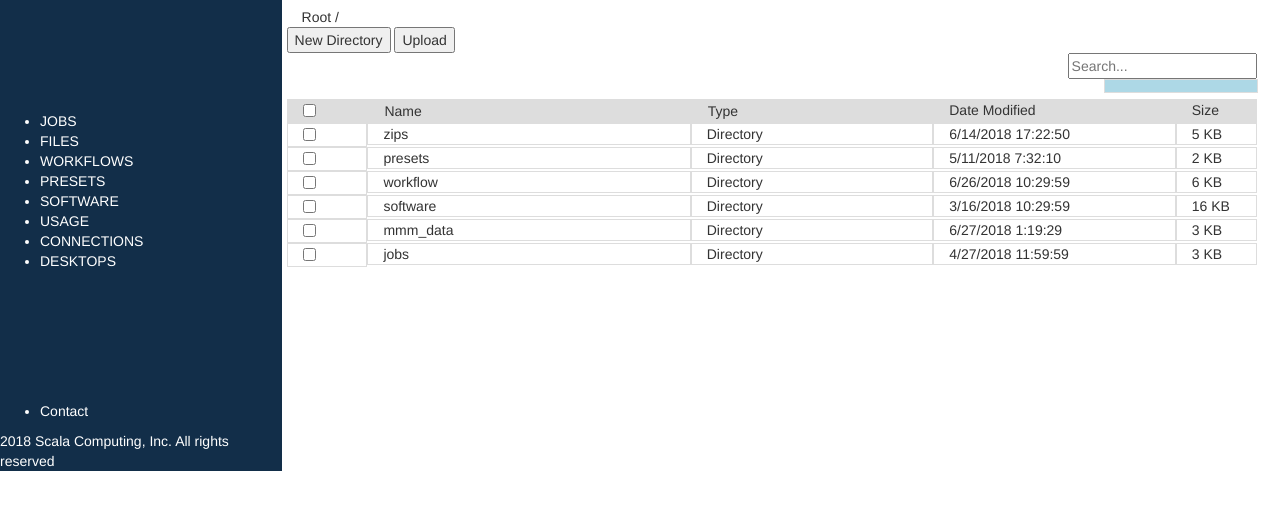
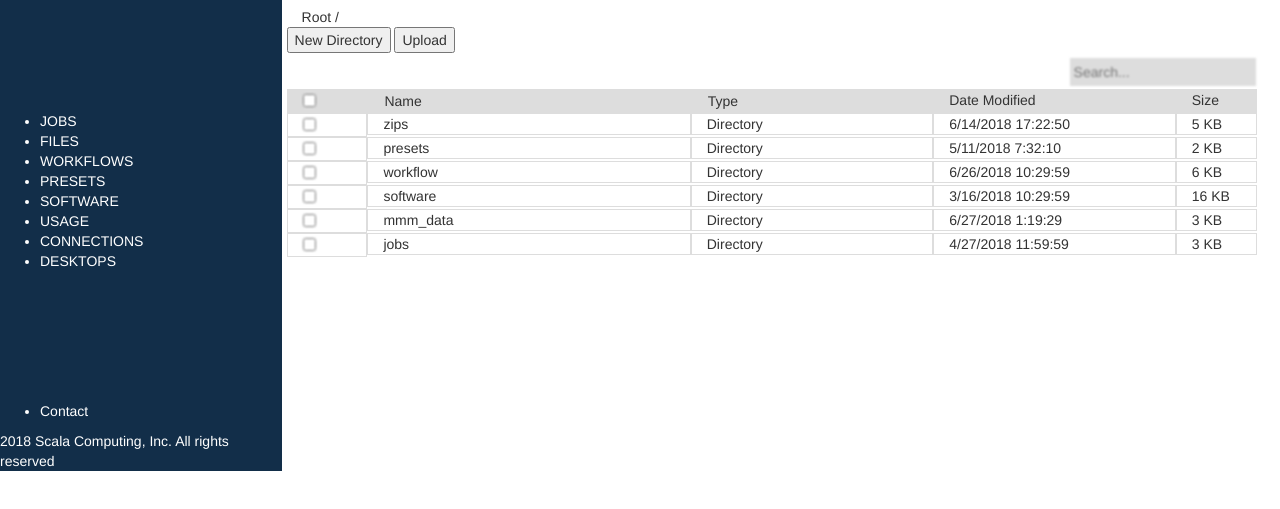
Before and after one commit to camdevcam/front-end-screen, a plain HTML site: page index.htm in a window 1280 px wide. Shown: the part 49-558 px from the top of the page. Drawn offline with nearby package versions, Linux system fonts and the light colour scheme.

Commit message:
fuzzy search

```diff
--- a/global.js
+++ b/global.js
@@ -36,7 +36,9 @@
     for (i in json) {
         string +='<div class="row"><div class="col-md-15 col-sm-1"><input type="checkbox" name="chk[]"></div><div class="col-md-15 col-sm-4"><span class="folders">'+json[i].Name+'</span></div><div class="col-md-15 col-sm-3"><span class="directory">'+json[i].Type+'</span></div><div class="col-md-15 col-sm-3"><span class="date-stamp">'+json[i].DateModified+'</span></div><div class="col-md-15 col-sm-1"><span class="date-size">'+json[i].Size+'</span></div></div>';
     };
+
     document.getElementsByClassName('update-data')[0].innerHTML =string
+    document.getElementById("result").style.display="none";
 
     // Sort functions + outputs
 
@@ -118,5 +120,16 @@
     function changeInput(val) {
       if (val.length == 0) return;
       var autoCompleteResult = matchIt(val);
-      document.getElementById("ac").innerHTML = autoCompleteResult.map(i => i.Name).join('<br>')
+      document.getElementById("ac").innerHTML = autoCompleteResult.map(i => i.Name).join('<br>');
+      document.getElementById("result").style.display="inline-block";
+
+      startTimer()
     }
+
+    function hideResult () {
+        document.getElementById("result").style.display="none";
+    }
+
+    function startTimer() {
+        var tim = window.setTimeout("hideResult()", 5000);
+    }
--- a/styles.css
+++ b/styles.css
@@ -49,7 +49,7 @@ body {
     text-align: center;
     margin-top: -10px;
     z-index: 1001;
-    background: lightblue;
+    background: #ffffff;
     padding: 6px;
 }
 #hd {
@@ -77,6 +77,42 @@ body {
     width: 20%;
     float: left;
 }
+input {
+  border: 1px solid;
+  color: gray;
+  padding: 4px;
+  filter: blur(1px);
+  background: #dddddd;
+}
+
+input:focus-within {
+  background: #ffffff;
+  color: black;
+  filter: blur(0px);
+}
+/*
+input:focus {
+  filter: blur(0px);
+}
+*/
+
+input[type=text], textarea {
+  -webkit-transition: all 0.30s ease-in-out;
+  -moz-transition: all 0.30s ease-in-out;
+  -ms-transition: all 0.30s ease-in-out;
+  -o-transition: all 0.30s ease-in-out;
+  outline: none;
+  padding: 3px 0px 3px 3px;
+  margin: 5px 1px 3px 0px;
+  border: 1px solid #DDDDDD;
+}
+
+input[type=text]:focus, textarea:focus {
+  box-shadow: 0 0 5px rgba(81, 203, 238, 1);
+  padding: 3px 0px 3px 3px;
+  margin: 5px 1px 3px 0px;
+  border: 1px solid rgba(81, 203, 238, 1);
+}
 @media (min-width: 768px) {
 .col-sm-15 {
         width: 20%;
```
